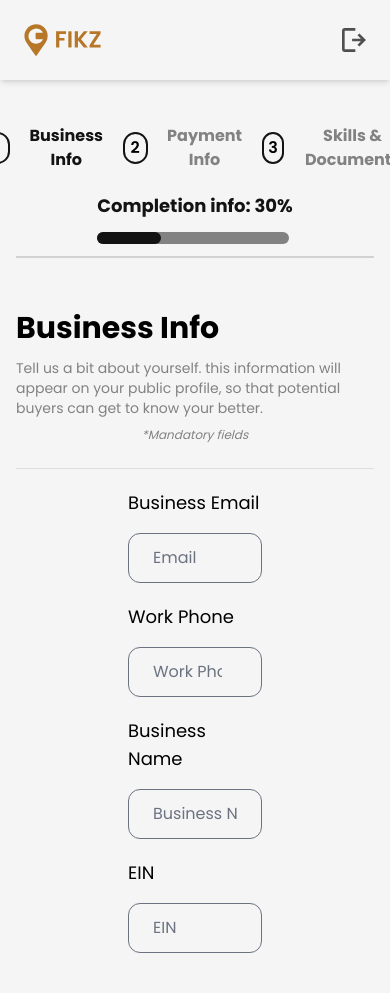
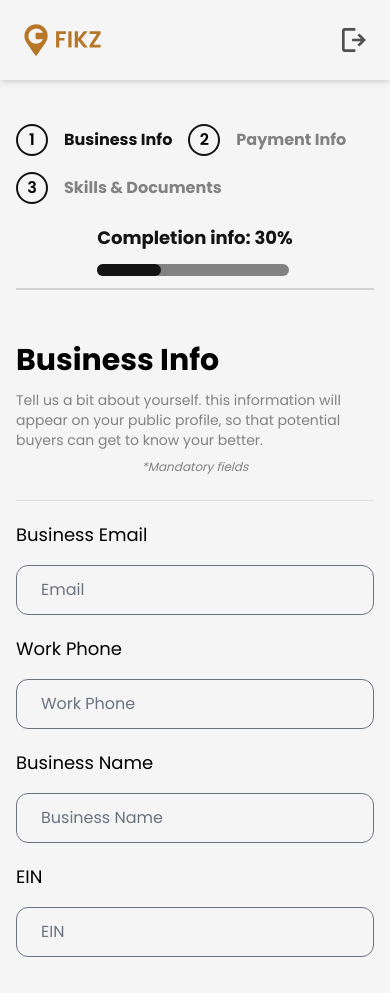
Before and after one commit to Fiver-Projects/fikz, a Next.js app: page /contractorBusinessInfo in a window 390 px wide. Built offline with nearby package versions, Linux system fonts and the light colour scheme.

Commit message:
Refactor page.jsx to use flex-wrap for better responsiveness

```diff
--- a/app/contractorBusinessInfo/page.jsx
+++ b/app/contractorBusinessInfo/page.jsx
@@ -4,7 +4,7 @@ const page = () => {
     return (
         <section className='w-full max-w-[1280px] mx-auto p-4'>
             <div className='flex flex-col md:flex-row justify-start md:justify-between gap-5 md:gap-0 items-center border-b-2 border-fikz-gray-light/30 py-3'>
-                <div className='flex justify-start items-center gap-4 md:gap-20'>
+                <div className='flex flex-wrap justify-start items-center gap-4 md:gap-20'>
                     <button className='flex items-center gap-4'>
                         <span className='h-8 w-8 font-semibold rounded-full border-2 border-fikz-black text-center flex justify-center items-center'>1</span>
                         <span className='font-bold text-fikz-black'>Business Info</span>
@@ -33,7 +33,7 @@ const page = () => {
                 </div>
             </div>
             <div className='w-full py-5 max-w-4xl mx-auto'>
-                <div className='col-span-3 flex flex-col gap-5 px-28'>
+                <div className='col-span-3 flex flex-col gap-5 md:px-28'>
                     <div className='flex flex-col gap-4'>
                         <label className='text-lg'>
                             <span>Business Email</span>
--- a/app/contractorDocsUpload/page.jsx
+++ b/app/contractorDocsUpload/page.jsx
@@ -10,7 +10,7 @@ const page = () => {
   return (
     <section className="w-full max-w-[1280px] mx-auto p-4">
       <div className="flex flex-col md:flex-row justify-start md:justify-between gap-5 md:gap-0 items-center border-b-2 border-fikz-gray-light/30 py-3">
-        <div className="flex justify-start items-center gap-4 md:gap-20">
+        <div className="flex flex-wrap justify-start items-center gap-4 md:gap-20">
           <button className="flex items-center gap-4">
             <span className="h-8 w-8 font-semibold rounded-full border-2 border-fikz-black text-center flex justify-center items-center">
               1
```
